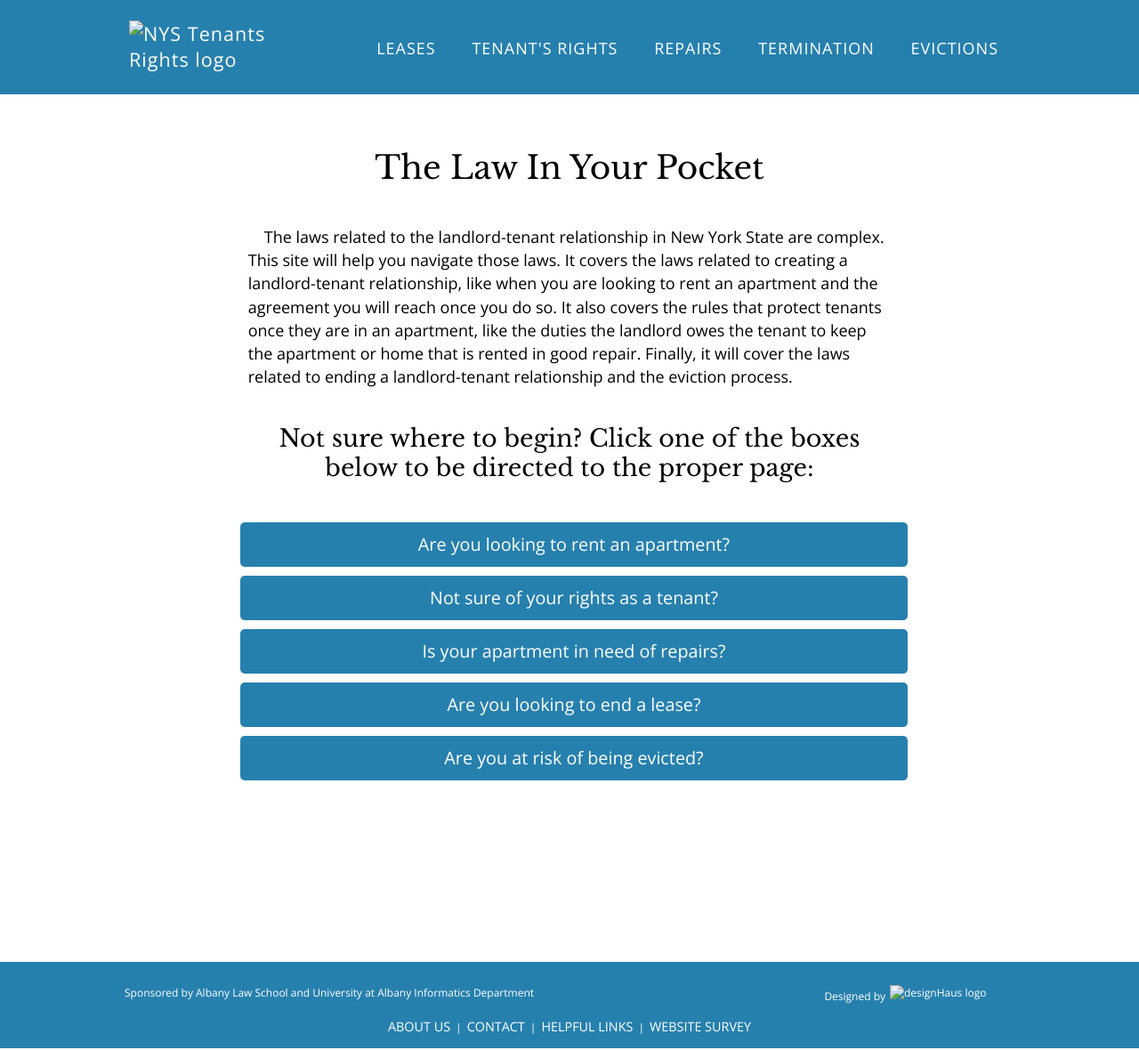
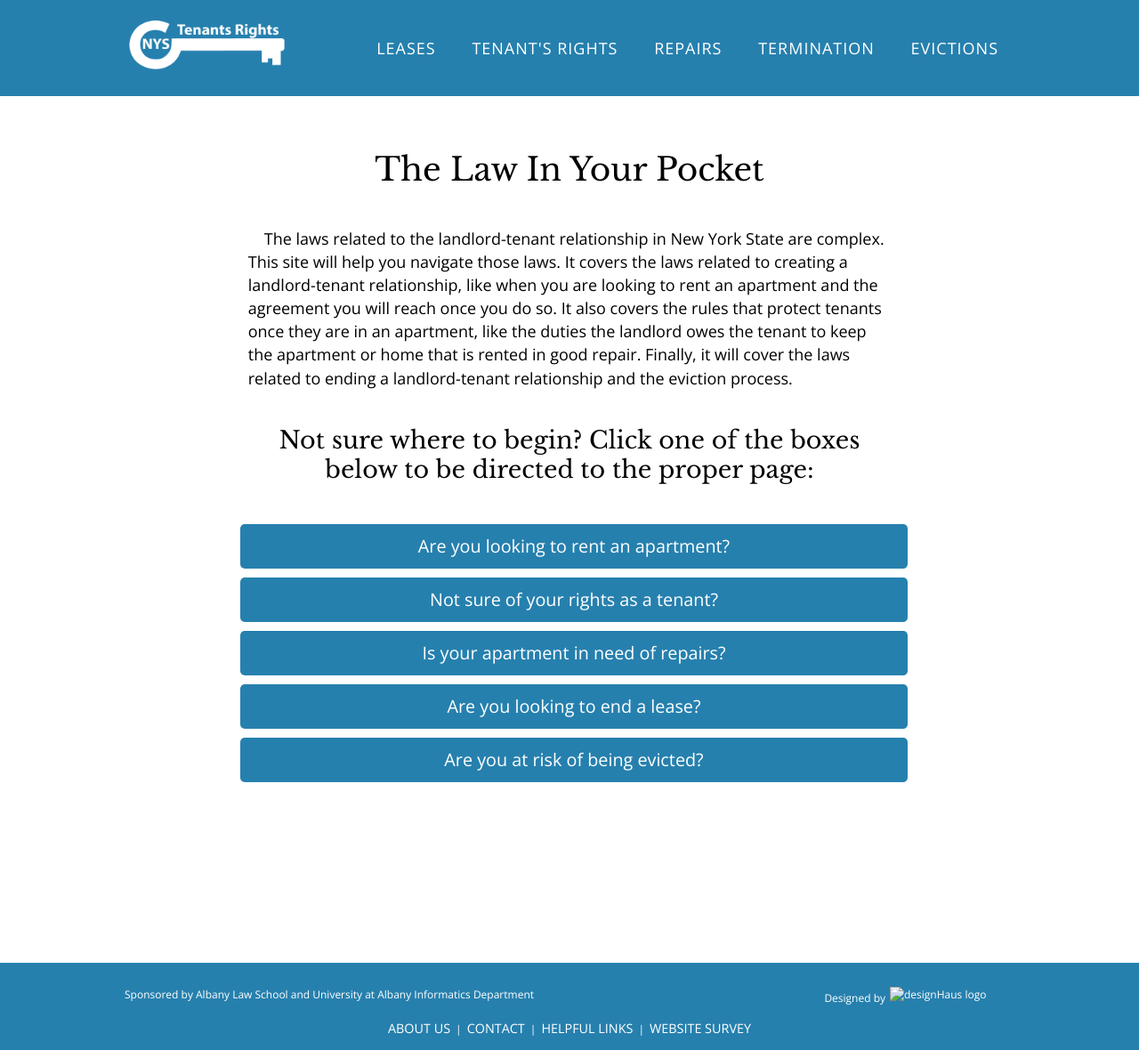
Before and after one commit to RRamsland/Tenant-Rights, a Jekyll site: the page built from index.html, in a window 1280 px wide and 1180 px high. Shown: the whole window at 89% size. Built offline with Jekyll 4.4.1, drawn with Linux system fonts in a browser that asks for light colours; nearby versions of some CDN libraries; library files that are not in the unit come from our copies.

Commit message:
Fixed Links

```diff
--- a/_includes/footer.html
+++ b/_includes/footer.html
@@ -11,8 +11,8 @@
 		</div>
     </footer> <!-- / footer -->
     <script src="http://code.jquery.com/jquery-latest.min.js"></script>
-    <script src='/team6/js/jquery.sticky.js'></script>
-    <script src='/team6/js/front-page.js'></script>
+    <script src='/Tenant-Rights/js/jquery.sticky.js'></script>
+    <script src='/Tenant-Rights/js/front-page.js'></script>
     <script src="http://cdnjs.cloudflare.com/ajax/libs/modernizr/2.8.3/modernizr.min.js"></script>
     </body>
 </html>
--- a/_includes/header.html
+++ b/_includes/header.html
@@ -3,8 +3,8 @@
         </a>
          <header class="site-header cf" role="banner">
             <div class="container">
-				<a class="site-title" href="{{ site.url }}"><img src="/team6/images/NYSTR2.png" alt="NYS Tenants Rights logo"></a>
-                <img class="hamburger" src="/team6/images/hamburgerNew.png" alt="Menu Button">
+				<a class="site-title" href="{{ site.url }}"><img src="/Tenant-Rights/images/NYSTR2.png" alt="NYS Tenants Rights logo"></a>
+                <img class="hamburger" src="/Tenant-Rights/images/hamburgerNew.png" alt="Menu Button">
                 <nav class="navbar" role="navigation">
                     <ul class="header-nav">
                         <li><a class="nav-link" href="{{ site.url}}/leases/">Leases</a></li>
```
